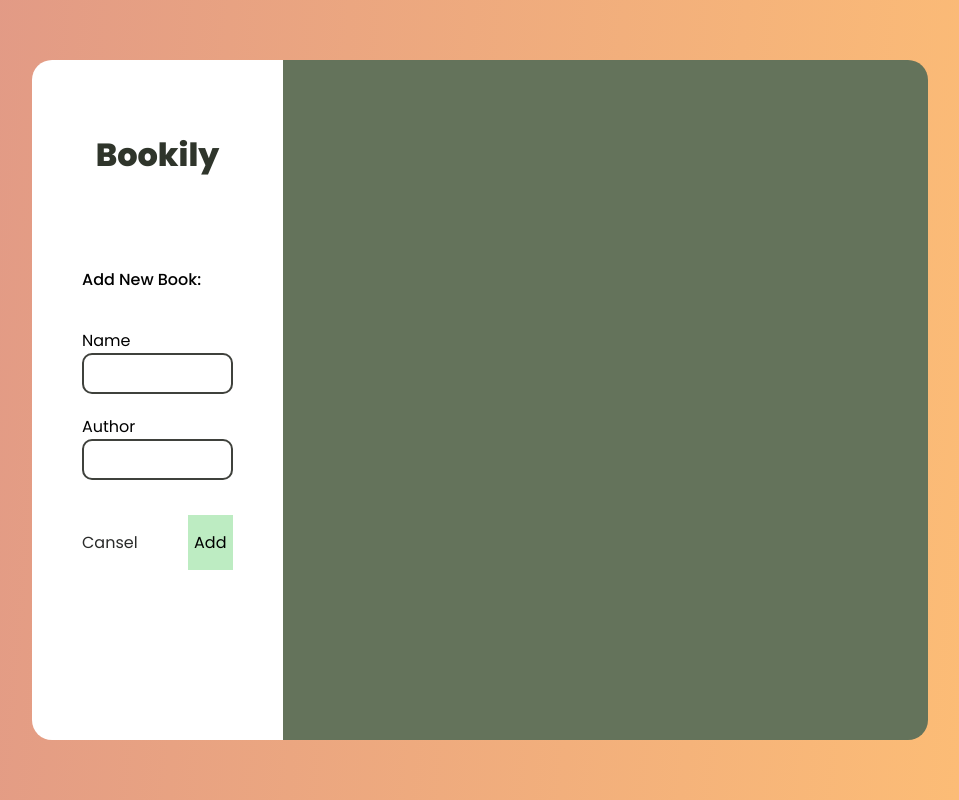
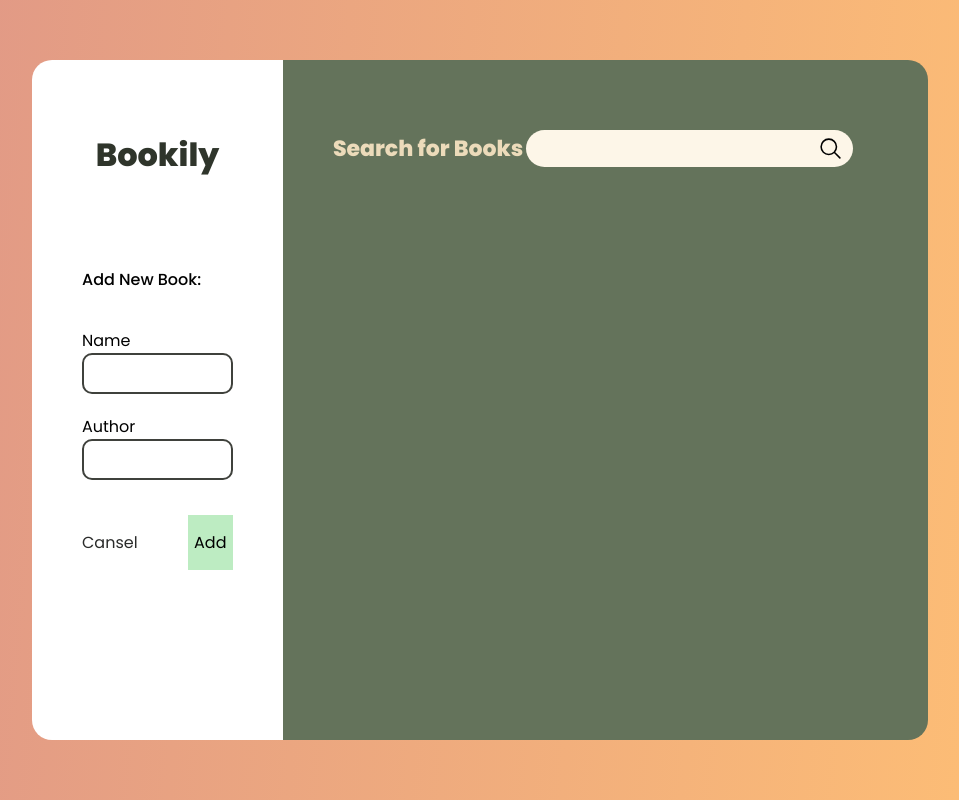
Before and after one commit to erfan-amani/bookily, a React (Create React App) app: page / in a window 1280 px wide. Shown: the whole page, without its empty margins (160-1119 px from the left). Built offline with nearby package versions, Linux system fonts and the light colour scheme.

Commit message:
styled book search

```diff
--- a/public/index.html
+++ b/public/index.html
@@ -45,5 +45,15 @@
       To begin the development, run `npm start` or `yarn start`.
       To create a production bundle, use `npm run build` or `yarn build`.
     -->
+
+    <!-- ionicons -->
+    <script
+      type="module"
+      src="https://unpkg.com/ionicons@5.5.2/dist/ionicons/ionicons.esm.js"
+    ></script>
+    <script
+      nomodule
+      src="https://unpkg.com/ionicons@5.5.2/dist/ionicons/ionicons.js"
+    ></script>
   </body>
 </html>
--- a/src/Books/BooksList.css
+++ b/src/Books/BooksList.css
@@ -3,7 +3,6 @@
   height: 100%;
   display: flex;
   flex-direction: column;
-  /* align-items: flex-start; */
   padding: 50px;
   background: #64735b;
   border-radius: 0px 20px 20px 0px;
--- /dev/null
+++ b/src/Books/BooksSearch.css
@@ -0,0 +1,29 @@
+.books-search {
+  display: flex;
+  align-items: center;
+}
+
+.books-search .books-search__header {
+  color: #ecdbba;
+  font-size: 22px;
+  font-weight: 600;
+  flex-grow: 2;
+}
+
+.books-search .books-search__input {
+  padding: 8px 40px 8px 16px;
+  font-size: 14px;
+  border-radius: 20px;
+  border: none;
+  background-color: #fdf6e8;
+}
+
+.books-search .books-search__input:focus {
+  outline: none;
+}
+
+ion-icon[name='search-outline'] {
+  font-size: 25px;
+  position: relative;
+  left: -35px;
+}
--- /dev/null
+++ b/src/Books/BooksSearch.js
@@ -0,0 +1,14 @@
+import React from 'react';
+import './BooksSearch.css';
+
+const BooksSearch = () => {
+  return (
+    <div className="books-search">
+      <h3 className="books-search__header">Search for Books</h3>
+      <input type="text" className="books-search__input" />
+      <ion-icon name="search-outline"></ion-icon>
+    </div>
+  );
+};
+
+export default BooksSearch;
--- a/src/Books/‌BooksList.js
+++ b/src/Books/‌BooksList.js
@@ -1,8 +1,13 @@
 import React from 'react';
 import './BooksList.css';
+import BooksSearch from './BooksSearch';
 
 const BooksList = () => {
-  return <div className="book-list"></div>;
+  return (
+    <div className="book-list">
+      <BooksSearch />
+    </div>
+  );
 };
 
 export default BooksList;
```
